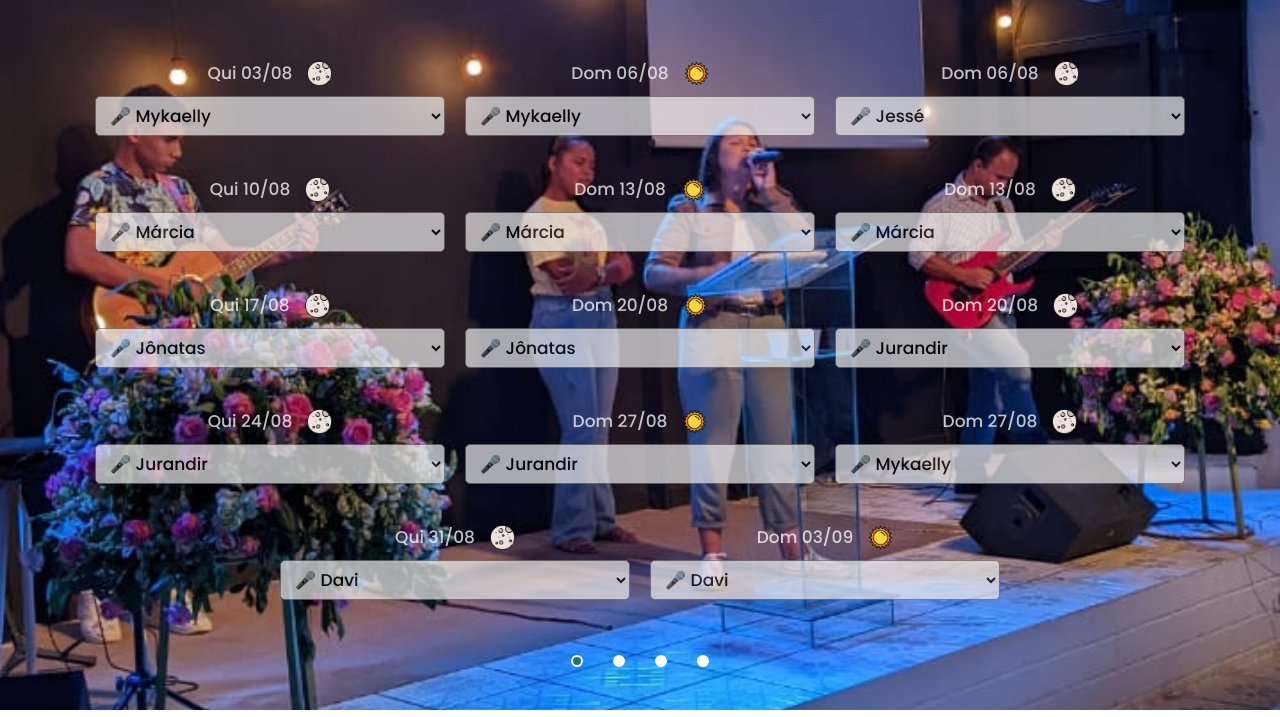
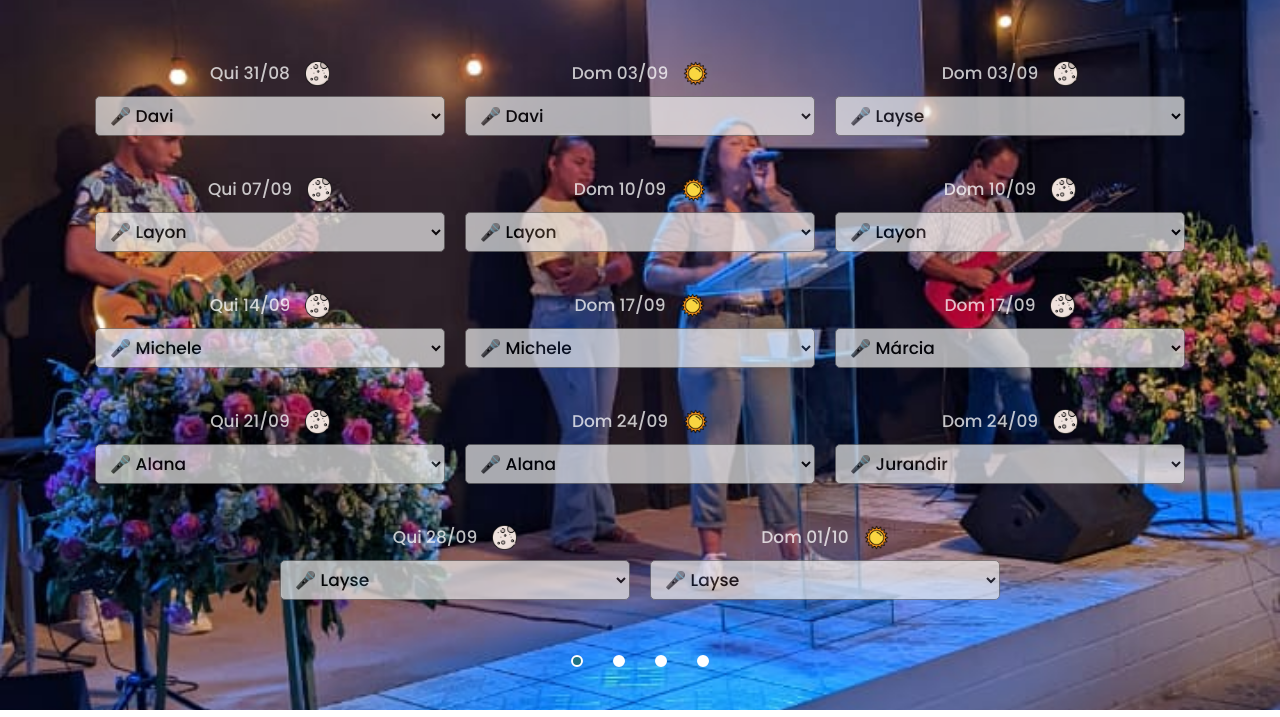
Before and after one commit to Layon-Marques/escala-louvor, a plain HTML site: page index.html in a window 1280 px wide. Shown: the part 90-807 px from the top of the page. Drawn offline with Linux system fonts and the light colour scheme.

Commit message:
Alterando mês da escala

```diff
--- a/index.html
+++ b/index.html
@@ -44,42 +44,42 @@
 
             <div class="escala">
                 <span>
-                    <p>Qui 03/08</p>
+                    <p>Qui 31/08</p>
                     <img class="turno" src="./src/imagens/lua.png" alt="lua">
                 </span>
 
                 <select name="" id="">
-                    <option value="">🎤&nbsp;Mykaelly</option>
-                    <option value="">🪕&nbsp;Layon</option>
+                    <option value="">🎤&nbsp;Davi</option>
+                    <option value="">🪕&nbsp;Matheus</option>
                 </select>
             </div>
 
             <div class="escala">
                 <span>
-                    <p>Dom 06/08</p>
+                    <p>Dom 03/09</p>
                     <img class="turno" src="./src/imagens/sol.png" alt="sol">
                 </span>
 
                 <select name="" id="">
-                    <option value="">🎤&nbsp;Mykaelly</option>
-                    <option value="">🪕&nbsp;Layon</option>
+                    <option value="">🎤&nbsp;Davi</option>
+                    <option value="">🪕&nbsp;Matheus</option>
                 </select>
             </div>
 
             <div class="escala">
                 <span>
-                    <p>Dom 06/08</p>
+                    <p>Dom 03/09</p>
                     <img class="turno" src="./src/imagens/lua.png" alt="lua">
                 </span>
 
                 <select name="" id="">
+                    <option value="">🎤&nbsp;Layse</option>
                     <option value="">🎤&nbsp;Jessé</option>
-                    <option value="">🎤&nbsp;Layon</option>
-                    <option value="">🎤&nbsp;Davi</option>
+                    <option value="">🎤&nbsp;Michele</option>
                     <option value="">🥁&nbsp;Davi</option>
-                    <option value="">🎸&nbsp;Sérgio</option>
-                    <option value="">🪕&nbsp;Lara</option>
-                    <option value="">🎸&nbsp;Layon</option>
+                    <option value="">🎸&nbsp;Matheus</option>
+                    <option value="">🪕&nbsp;Jessé</option>
+                    <option value="">🎸&nbsp;Jailson</option>
                     <option value="">🎵&nbsp;Rainier</option>
                 </select>
             </div>
@@ -90,42 +90,42 @@
 
             <div class="escala">
                 <span>
-                    <p>Qui 10/08</p>
+                    <p>Qui 07/09</p>
                     <img class="turno" src="./src/imagens/lua.png" alt="lua">
                 </span>
 
                 <select name="" id="">
-                    <option value="">🎤&nbsp;Márcia</option>
-                    <option value="">🪕&nbsp;Lara</option>
+                    <option value="">🎤&nbsp;Layon</option>
+                    <option value="">🪕&nbsp;Layon</option>
                 </select>
             </div>
 
             <div class="escala">
                 <span>
-                    <p>Dom 13/08</p>
+                    <p>Dom 10/09</p>
                     <img class="turno" src="./src/imagens/sol.png" alt="sol">
                 </span>
 
                 <select name="" id="">
-                    <option value="">🎤&nbsp;Márcia</option>
-                    <option value="">🪕&nbsp;Lara</option>
+                    <option value="">🎤&nbsp;Layon</option>
+                    <option value="">🪕&nbsp;Layon</option>
                 </select>
             </div>
 
             <div class="escala">
                 <span>
-                    <p>Dom 13/08</p>
+                    <p>Dom 10/09</p>
                     <img class="turno" src="./src/imagens/lua.png" alt="lua">
                 </span>
 
                 <select name="" id="">
-                    <option value="">🎤&nbsp;Márcia</option>
-                    <option value="">🎤&nbsp;Alana</option>
-                    <option value="">🎤&nbsp;Jurandir</option>
-                    <option value="">🥁&nbsp;Jônatas</option>
-                    <option value="">🎸&nbsp;Matheus</option>
-                    <option value="">🪕&nbsp;Alana</option>
-                    <option value="">🎸&nbsp;Jailson</option>
+                    <option value="">🎤&nbsp;Layon</option>
+                    <option value="">🎤&nbsp;Michele</option>
+                    <option value="">🎤&nbsp;Davi</option>
+                    <option value="">🥁&nbsp;Davi</option>
+                    <option value="">🎸&nbsp;Sérgio</option>
+                    <option value="">🪕&nbsp;Lara</option>
+                    <option value="">🎸&nbsp;Layon</option>
                     <option value="">🎵&nbsp;Samuel</option>
                 </select>
             </div>
@@ -136,37 +136,37 @@
 
             <div class="escala">
                 <span>
-                    <p>Qui 17/08</p>
+                    <p>Qui 14/09</p>
                     <img class="turno" src="./src/imagens/lua.png" alt="lua">
                 </span>
 
                 <select name="" id="">
-                    <option value="">🎤&nbsp;Jônatas</option>
+                    <option value="">🎤&nbsp;Michele</option>
                     <option value="">🪕&nbsp;Matheus</option>
                 </select>
             </div>
 
             <div class="escala">
                 <span>
-                    <p>Dom 20/08</p>
+                    <p>Dom 17/09</p>
                     <img class="turno" src="./src/imagens/sol.png" alt="">
                 </span>
 
                 <select name="" id="">
-                    <option value="">🎤&nbsp;Jônatas</option>
+                    <option value="">🎤&nbsp;Michele</option>
                     <option value="">🪕&nbsp;Matheus</option>
                 </select>
             </div>
 
             <div class="escala">
                 <span>
-                    <p>Dom 20/08</p>
+                    <p>Dom 17/09</p>
                     <img class="turno" src="./src/imagens/lua.png" alt="lua">
                 </span>
 
                 <select name="" id="">
-                    <option value="">🎤&nbsp;Jurandir</option>
-                    <option value="">🎤&nbsp;Michele</option>
+                    <option value="">🎤&nbsp;Márcia</option>
+                    <option value="">🎤&nbsp;Davi</option>
                     <option value="">🎤&nbsp;Alana</option>
                     <option value="">🥁&nbsp;Davi</option>
                     <option value="">🎸&nbsp;Matheus</option>
@@ -182,39 +182,39 @@
 
             <div class="escala">
                 <span>
-                    <p>Qui 24/08</p>
+                    <p>Qui 21/09</p>
+                    <img class="turno" src="./src/imagens/lua.png" alt="lua">
+                </span>
+
+                <select name="" id="">
+                    <option value="">🎤&nbsp;Alana</option>
+                    <option value="">🪕&nbsp;Alana</option>
+                </select>
+            </div>
+            <div class="escala">
+                <span>
+                    <p>Dom 24/09</p>
+                    <img class="turno" src="./src/imagens/sol.png" alt="sol">
+                </span>
+
+                <select name="" id="">
+                    <option value="">🎤&nbsp;Alana</option>
+                    <option value="">🪕&nbsp;Alana</option>
+                </select>
+            </div>
+            <div class="escala">
+                <span>
+                    <p>Dom 24/09</p>
                     <img class="turno" src="./src/imagens/lua.png" alt="lua">
                 </span>
 
                 <select name="" id="">
                     <option value="">🎤&nbsp;Jurandir</option>
-                    <option value="">🪕&nbsp;Lara</option>
-                </select>
-            </div>
-            <div class="escala">
-                <span>
-                    <p>Dom 27/08</p>
-                    <img class="turno" src="./src/imagens/sol.png" alt="sol">
-                </span>
-
-                <select name="" id="">
-                    <option value="">🎤&nbsp;Jurandir</option>
-                    <option value="">🪕&nbsp;Lara</option>
-                </select>
-            </div>
-            <div class="escala">
-                <span>
-                    <p>Dom 27/08</p>
-                    <img class="turno" src="./src/imagens/lua.png" alt="lua">
-                </span>
-
-                <select name="" id="">
                     <option value="">🎤&nbsp;Mykaelly</option>
-                    <option value="">🎤&nbsp;Layse</option>
-                    <option value="">🎤&nbsp;Jônatas</option>
+                    <option value="">🎤&nbsp;Matheus</option>
                     <option value="">🥁&nbsp;Davi</option>
                     <option value="">🎸&nbsp;Sérgio</option>
-                    <option value="">🪕&nbsp;Lara</option>
+                    <option value="">🪕&nbsp;Matheus</option>
                     <option value="">🎸&nbsp;Layon</option>
                     <option value="">🎵&nbsp;Samuel</option>
                 </select>
@@ -225,24 +225,24 @@
 
             <div class="escala">
                 <span>
-                    <p>Qui 31/08</p>
+                    <p>Qui 28/09</p>
                     <img class="turno" src="./src/imagens/lua.png" alt="lua">
                 </span>
 
                 <select name="" id="">
-                    <option value="">🎤&nbsp;Davi</option>
-                    <option value="">🪕&nbsp;Matheus</option>
+                    <option value="">🎤&nbsp;Layse</option>
+                    <option value="">🪕&nbsp;Lara</option>
                 </select>
             </div>
             <div class="escala">
                 <span>
-                    <p>Dom 03/09</p>
+                    <p>Dom 01/10</p>
                     <img class="turno" src="./src/imagens/sol.png" alt="sol">
                 </span>
 
                 <select name="" id="">
-                    <option value="">🎤&nbsp;Davi</option>
-                    <option value="">🪕&nbsp;Matheus</option>
+                    <option value="">🎤&nbsp;Layse</option>
+                    <option value="">🪕&nbsp;Lara</option>
                 </select>
             </div>
             <!-- <div class="escala">
```
